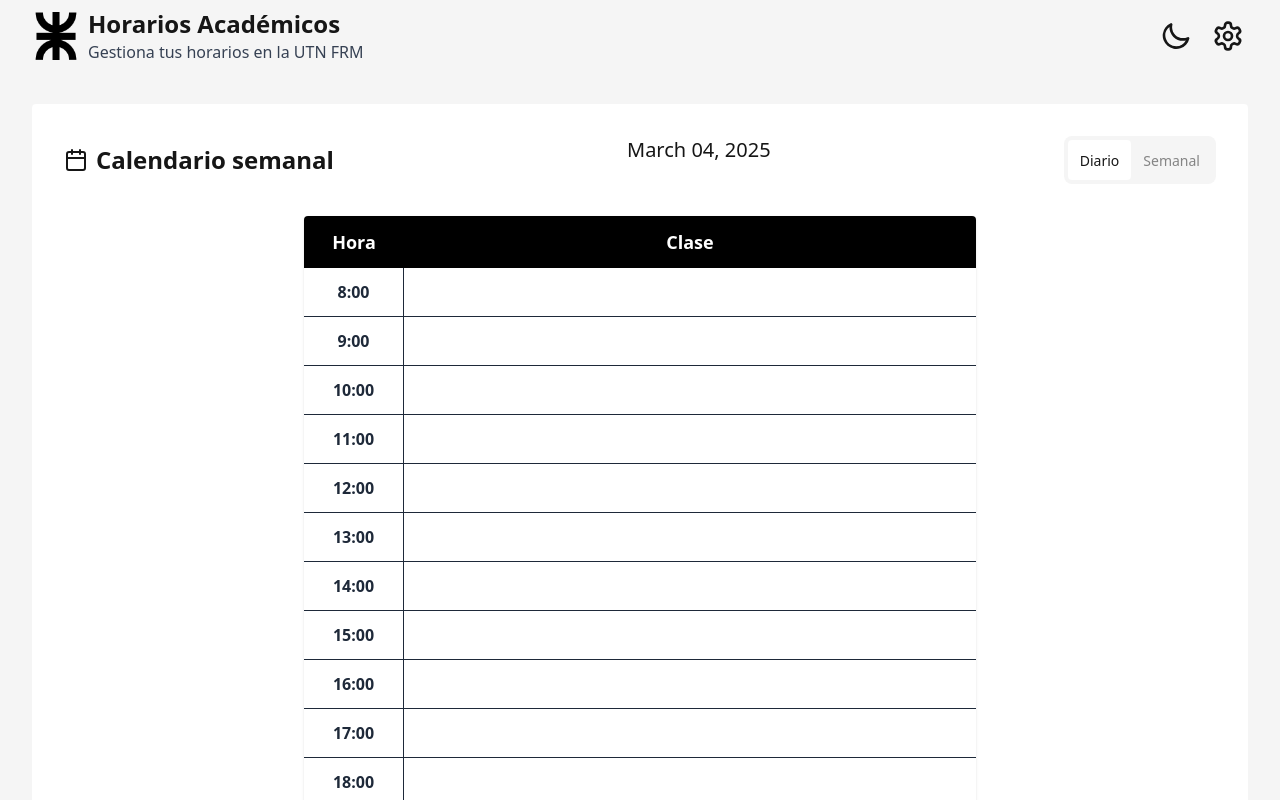
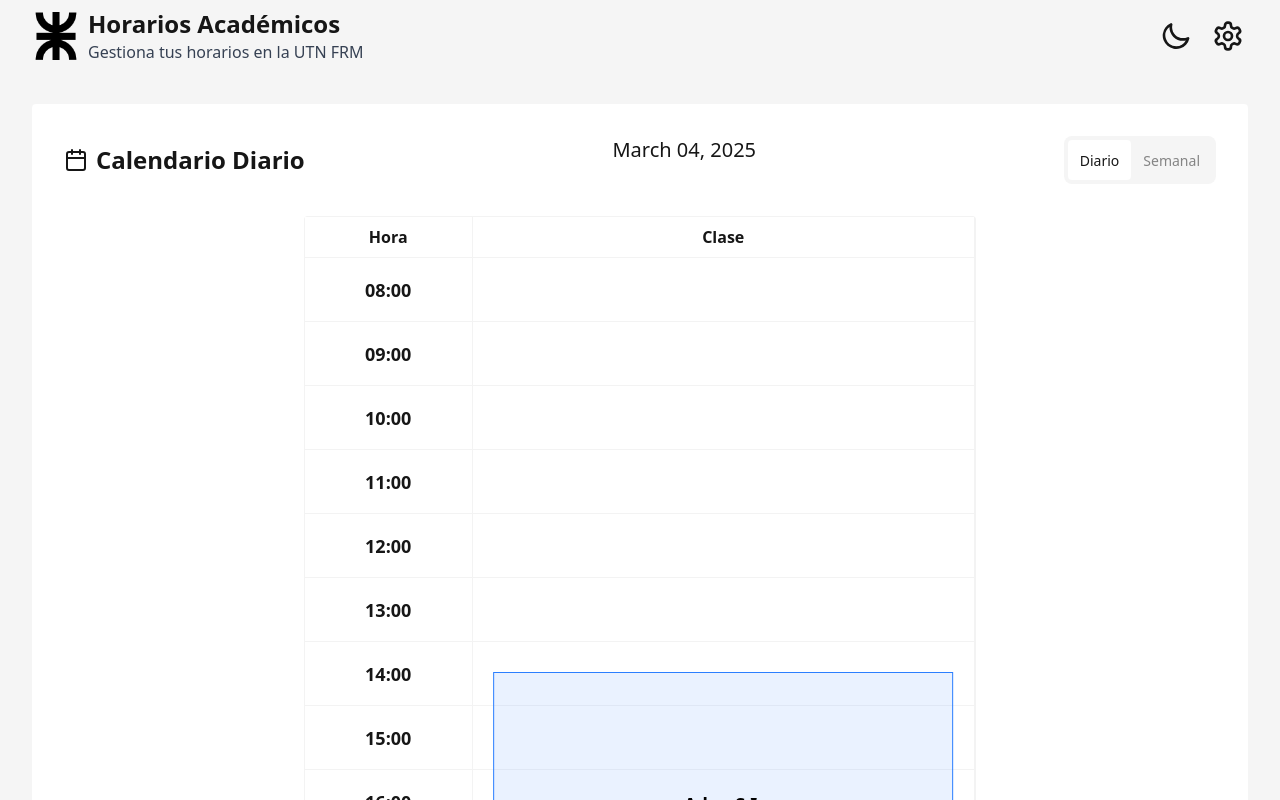
Before and after one commit to jpbiondo/horarios-cursado-ui, a React (Vite) app: page / in a window 1280 px wide. Both pictures are taken after a click on the radio button "Diario". Shown: the top 800 px of the page. Built offline with nearby package versions, Linux system fonts and the light colour scheme.

Commit message:
✨ feat: add daily schedule

```diff
--- a/src/components/DailySchedule.tsx
+++ b/src/components/DailySchedule.tsx
@@ -1,26 +1,100 @@
+import { useState } from "react";
+import { WEEKDAYS } from "../constants";
+import { calendarEvents } from "../data/calendarEvents";
+import { getDurationInMinutes, getHours, parseTime } from "../lib/utils";
+import { format } from "date-fns";
+
+const todayIndex = new Date().getDay();
+
 export default function DailySchedule() {
-  const hours: number[] = Array.from({ length: 16 }, (_, index) => {
-    const hour = index + 8;
-    return hour;
-  });
+  const hours: string[] = getHours({ startHour: 8 });
+
+  const [currentTime, setCurrentTime] = useState(format(new Date(), "HH:mm"));
 
   return (
-    <div className="card bg-base-100 shadow-sm max-w-2xl mx-auto">
-      <div className="grid grid-cols-[100px_1fr] bg-black text-white rounded-t-sm font-semibold text-lg text-center">
-        <div className="p-3">Hora</div>
-        <div className="p-3">Clase</div>
-      </div>
+    <div className="rounded-box border border-base-content/5 bg-base-100 max-w-2xl mx-auto">
+      <div className="grid grid-cols-4">
+        {/* Table Header */}
+        <div className="border-r border-b border-base-content/5 p-2 text-center font-bold bg-base-100">
+          Hora
+        </div>
+        <div className=" col-span-3 border-r border-b border-base-content/5 p-2 text-center font-bold bg-base-100">
+          Clase
+        </div>
 
-      <div className="divide-y relative text-gray-800">
-        <div className="absolute divider divider-primary bottom-50 w-full"></div>
-        {hours.map((hour, index) => (
-          <div
-            key={index}
-            className="grid grid-cols-[100px_1fr] text-center divide-x"
-          >
-            <div className="p-3 font-semibold">{`${hour}:00`}</div>
-            <div className="p-3"></div>
-          </div>
+        {/* Daily Events */}
+        {hours.map((hour) => (
+          <>
+            {/* Hour column */}
+            <div className="col-span-1 border-r border-b border-base-content/5 p-3 text-center bg-base-100 flex items-center justify-center font-semibold text-lg">
+              {hour}
+            </div>
+            <div
+              key={hour}
+              className={`relative col-span-3 border-r border-b border-base-content/5 h-16`}
+            >
+              {calendarEvents
+                .filter(
+                  (event) =>
+                    event.day === WEEKDAYS[todayIndex] &&
+                    format(parseTime(event.startHour), "HH") ===
+                      hour.split(":")[0]
+                )
+                .map((dailyEvent, index) => {
+                  const eventStartTime = parseTime(dailyEvent.startHour);
+                  const durationInHours =
+                    getDurationInMinutes(
+                      dailyEvent.startHour,
+                      dailyEvent.endHour
+                    ) / 60;
+                  console.log(dailyEvent);
+                  const colorMap: Record<string, string> = {
+                    blue: "bg-blue-500/10 border-blue-500",
+                    red: "bg-red-500/10 border-red-500",
+                    green: "bg-green-500/10 border-green-500",
+                    orange: "bg-orange-500/10 border-orange-500",
+                  };
+
+                  const bgClass =
+                    colorMap[dailyEvent.color] ||
+                    "bg-gray-500/10 border-gray-500";
+
+                  return (
+                    <div
+                      key={index}
+                      className={`absolute left-1/2 -translate-x-1/2 w-11/12 text-black p-1 border ${bgClass} flex flex-col items-center justify-center z-10`}
+                      style={{
+                        top: eventStartTime.getMinutes(),
+                        height: `${durationInHours * 4}rem`,
+                      }}
+                    >
+                      <span className="text-lg/6 font-semibold">
+                        {dailyEvent.title}
+                      </span>
+                      <span className="text-md">{`${dailyEvent.startHour}-${dailyEvent.endHour} `}</span>
+                    </div>
+                  );
+                })}
+
+              {/* RED LINE ACROSS ALL DAYS */}
+              {format(parseTime(currentTime), "HH") === hour.split(":")[0] && (
+                <div
+                  className="absolute left-0 w-full h-[2px] bg-red-500 flex justify-start items-center"
+                  style={{
+                    top: `${
+                      (Number(format(parseTime(currentTime), "mm")) / 60) * 100
+                    }%`,
+                  }}
+                >
+                  <div className="flex">
+                    <div className="bg-red-500 text-white text-xs px-2 font-medium py-1 rounded-sm ml-1">
+                      {currentTime}
+                    </div>
+                  </div>
+                </div>
+              )}
+            </div>
+          </>
         ))}
       </div>
     </div>
--- a/src/components/Schedule.tsx
+++ b/src/components/Schedule.tsx
@@ -2,11 +2,10 @@ import { Calendar } from "lucide-react";
 import { useState } from "react";
 import WeeklySchedule from "./WeeklySchedule";
 import { format } from "date-fns";
-import { useToggleState } from "../hooks/useToggleState";
 import DailySchedule from "./DailySchedule";
 
 export default function Schedule() {
-  const [scheduleView, toggleView] = useState(true);
+  const [scheduleView, toggleView] = useState<"weekly" | "daily">("weekly");
 
   return (
     <section className="mt-8 px-8 w-full max-w-7xl">
@@ -15,7 +14,7 @@ export default function Schedule() {
           <div className="flex flex-row gap-2 items-center justify-center">
             <Calendar />
             <h2 className="text-2xl font-semibold text-center">
-              Calendario semanal
+              Calendario {scheduleView === "weekly" ? "Semanal" : "Diario"}
             </h2>
           </div>
 
@@ -32,20 +31,22 @@ export default function Schedule() {
                 name="scheduler_type_tabs"
                 className="tab flex-1"
                 aria-label="Diario"
-                onClick={() => toggleView(false)}
+                onClick={() => toggleView("daily")}
               />
               <input
                 type="radio"
                 name="scheduler_type_tabs"
                 className="tab flex-1"
                 aria-label="Semanal"
-                onClick={() => toggleView(true)}
+                onClick={() => toggleView("weekly")}
                 defaultChecked
               />
             </div>
           </div>
         </div>
-        <div>{scheduleView ? <WeeklySchedule /> : <DailySchedule />}</div>
+        <div>
+          {scheduleView === "weekly" ? <WeeklySchedule /> : <DailySchedule />}
+        </div>
       </div>
     </section>
   );
--- a/src/components/WeeklySchedule.tsx
+++ b/src/components/WeeklySchedule.tsx
@@ -1,8 +1,8 @@
-import { differenceInMinutes, format, parse } from "date-fns";
+import { format } from "date-fns";
 import React, { useEffect, useState } from "react";
 import { WEEKDAYS } from "../constants";
 import { calendarEvents } from "../data/calendarEvents";
-import { getHours } from "../lib/utils";
+import { getDurationInMinutes, getHours, parseTime } from "../lib/utils";
 
 const hours = getHours({ startHour: 8 });
 
@@ -10,15 +10,6 @@ const todayIndex = new Date().getDay();
 
 const WeeklySchedule = () => {
   const [currentTime, setCurrentTime] = useState(format(new Date(), "HH:mm"));
-
-  const parseTime = (time: string) => parse(time, "HH:mm", new Date());
-
-  const getDurationInMinutes = (startTime: string, endTime: string) => {
-    const start = parse(startTime, "HH:mm", new Date());
-    const end = parse(endTime, "HH:mm", new Date());
-
-    return differenceInMinutes(end, start);
-  };
 
   useEffect(() => {
     const interval = setInterval(() => {
--- a/src/lib/utils.ts
+++ b/src/lib/utils.ts
@@ -1,3 +1,4 @@
+import { differenceInMinutes, parse } from "date-fns";
 import { DAY_HOURS } from "../constants";
 
 export const getHours = ({
@@ -20,3 +21,12 @@ export const getHours = ({
     (_, i) => `${String((i + startHour) % DAY_HOURS).padStart(2, "0")}:00`
   );
 };
+
+export const parseTime = (time: string) => parse(time, "HH:mm", new Date());
+
+export const getDurationInMinutes = (startTime: string, endTime: string) => {
+  const start = parse(startTime, "HH:mm", new Date());
+  const end = parse(endTime, "HH:mm", new Date());
+
+  return differenceInMinutes(end, start);
+};
```
